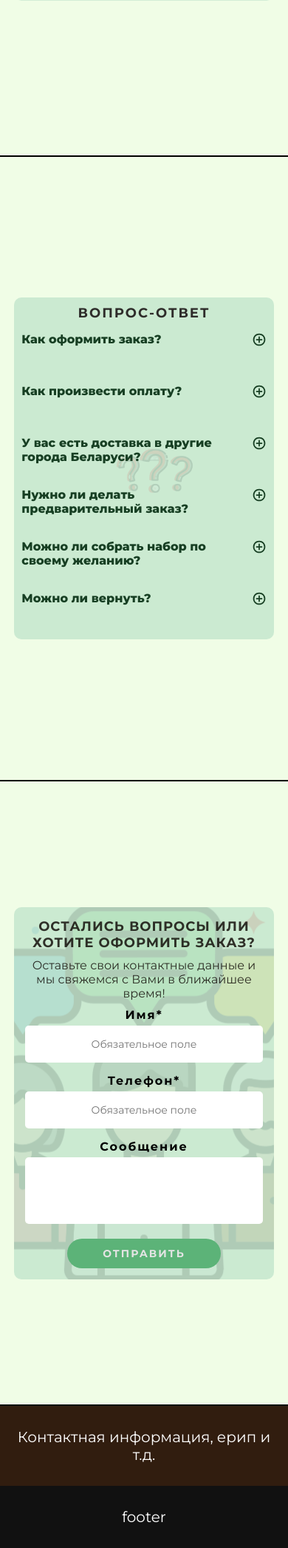
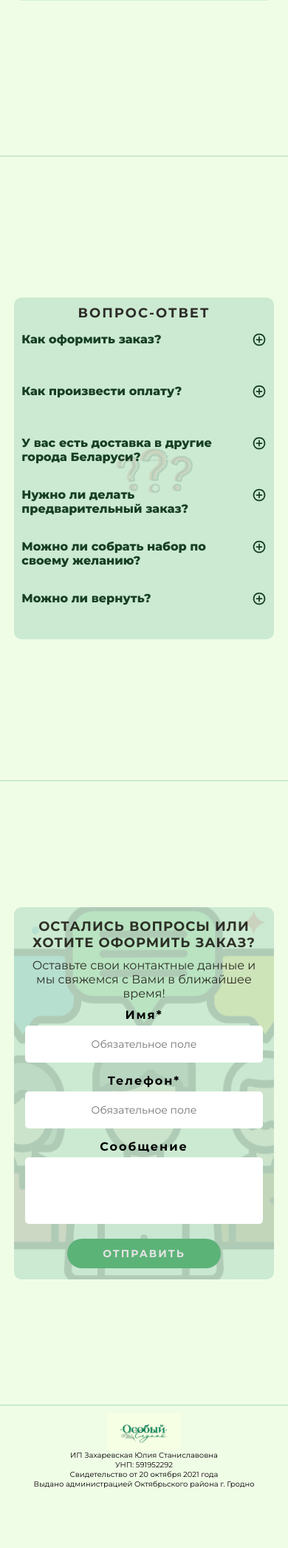
Before and after one commit to DmBand/landing, a Django app: page / in a window 390 px wide. Shown: the part 3538-5630 px from the top of the page at 74% size. After the commit the page ends 5549 px from the top, so only its background shows below. Run offline with Django 4.2, Linux system fonts and the light colour scheme; data that the repository does not hold is empty; some libraries are stand-ins or nearby versions; some web fonts are replaced.

Commit message:
footer styles

```diff
--- a/landing_app/static/landing_app/css/styles.css
+++ b/landing_app/static/landing_app/css/styles.css
@@ -294,7 +294,7 @@ html, body {
     }
 
     .fullscreen {
-        border-bottom: 2px solid #000;
+        border-bottom: 2px solid #c5e7cfdc;
     }
 }
 
@@ -892,7 +892,7 @@ html, body {
 
 @media (max-width: 425px) {
     .catalog {
-        border-bottom: 2px solid #000;
+        border-bottom: 2px solid #c5e7cfdc;
     }
 
     .title {
@@ -1404,14 +1404,64 @@ textarea.form-input {
     margin: 0;
 }
 
+/* FOOTER */
+
 .footer {
-    background-color: #111;
-    text-align: center;
-
+    background-color: #f0fde6;
+    border-top: 2px groove #c5e7cfdc;
 }
 
 .footer-body {
-    max-width: 1440px;
-    margin: 0px auto;
-    padding: 30px 20px;
+    display: flex;
+    justify-content: center;
+    align-items: center;
+    padding: 10px 20px;
 }
+
+.footer-item {
+    display: flex;
+    flex-direction: column;
+    font-size: 13px;
+}
+
+.footer-item2 {
+    background: url('../images/logo.jpg') center/cover no-repeat;
+    width: 100px;
+    height: 80px;
+    margin-left: 30px;
+}
+
+.footer-text {
+    color: #000;
+}
+
+@media (max-width: 570px) {
+    .footer-item {
+        font-size: 10px;
+    }
+}
+
+@media (max-width: 425px) {
+    .footer {
+        border-top: none;
+    }
+
+    .footer-body {
+        flex-direction: column;
+    }
+
+    .footer-item {
+        order: 2;
+    }
+
+    .footer-item2 {
+        height: 50px;
+        margin-left: 0;
+    }
+
+    .footer-text {
+        text-align: center;
+    }
+}
+
+/* END FOOTER */
--- a/landing_app/templates/landing_app/index.html
+++ b/landing_app/templates/landing_app/index.html
@@ -229,9 +229,9 @@
                                         на сайте
                                     </li>
                                     <li class="nested-step">
-                                        &nbsp;&nbsp;&nbsp;&#9675;&nbsp;&nbsp;&nbsp;Связаться с нами по
-                                        <a href="#" class="delivery-span" style="text-decoration: underline">
-                                            телефону
+                                        &nbsp;&nbsp;&nbsp;&#9675;&nbsp;&nbsp;&nbsp;Связаться с нами по телефону
+                                        <a href="tel:+375445536540" class="delivery-span" style="text-decoration: underline">
+                                            +375445536540
                                         </a>
                                     </li>
                                     <li class="nested-step">
@@ -348,7 +348,7 @@
             </div>
         </div>
     </section>
-    <section class="fullscreen2 f-bg5">
+    <!-- <section class="fullscreen2 f-bg5">
     </section>
     <div class="contacts" id="contacts">
         <div class="c-body">
@@ -356,12 +356,16 @@
                 Контактная информация, ерип и т.д.
             </p>
         </div>
-    </div>
+    </div> -->
     <footer class="footer">
         <div class="footer-body">
-            <p>
-                footer
-            </p>
+            <div class="footer-item">
+                <p class="footer-text">ИП Захаревская Юлия Станиславовна</p>
+                <p class="footer-text">УНП: 591952292</p>
+                <p class="footer-text">Свидетельство от 20 октября 2021 года</p>
+                <p class="footer-text">Выдано администрацией Октябрьского района г. Гродно</p>
+            </div>
+            <div class="footer-item2"></div>
         </div>
     </footer>
 </div>
```
